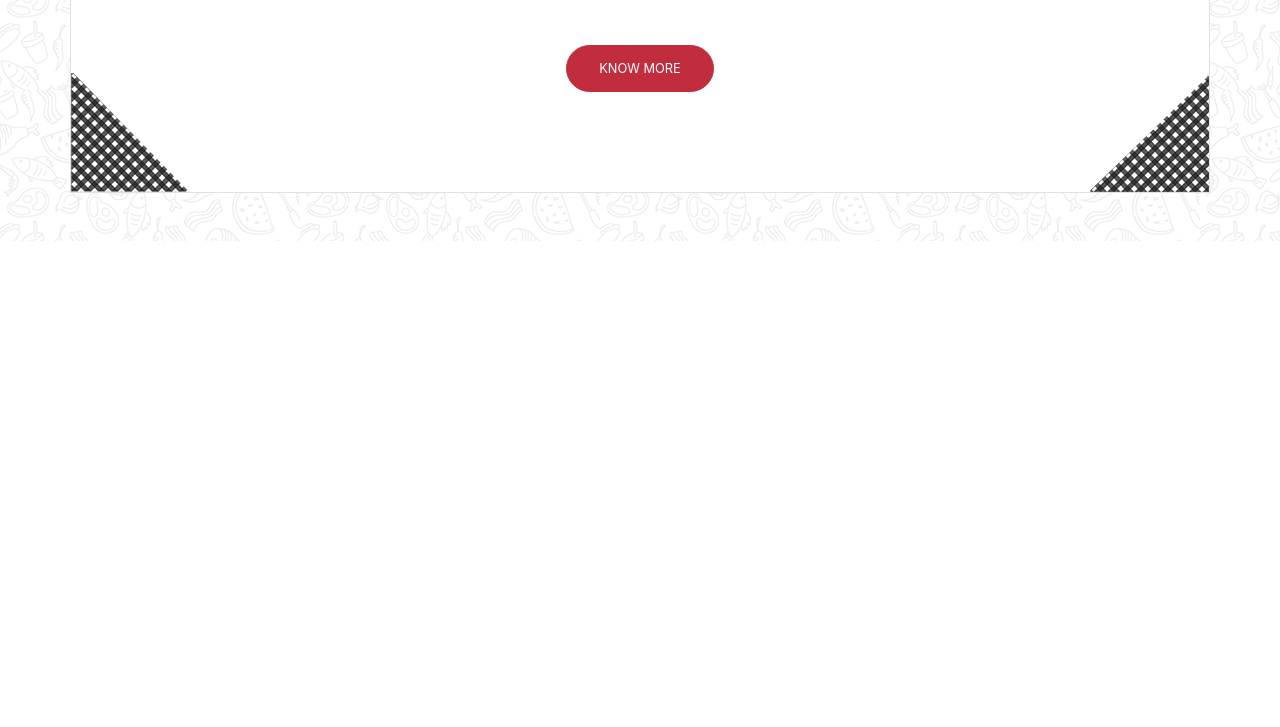
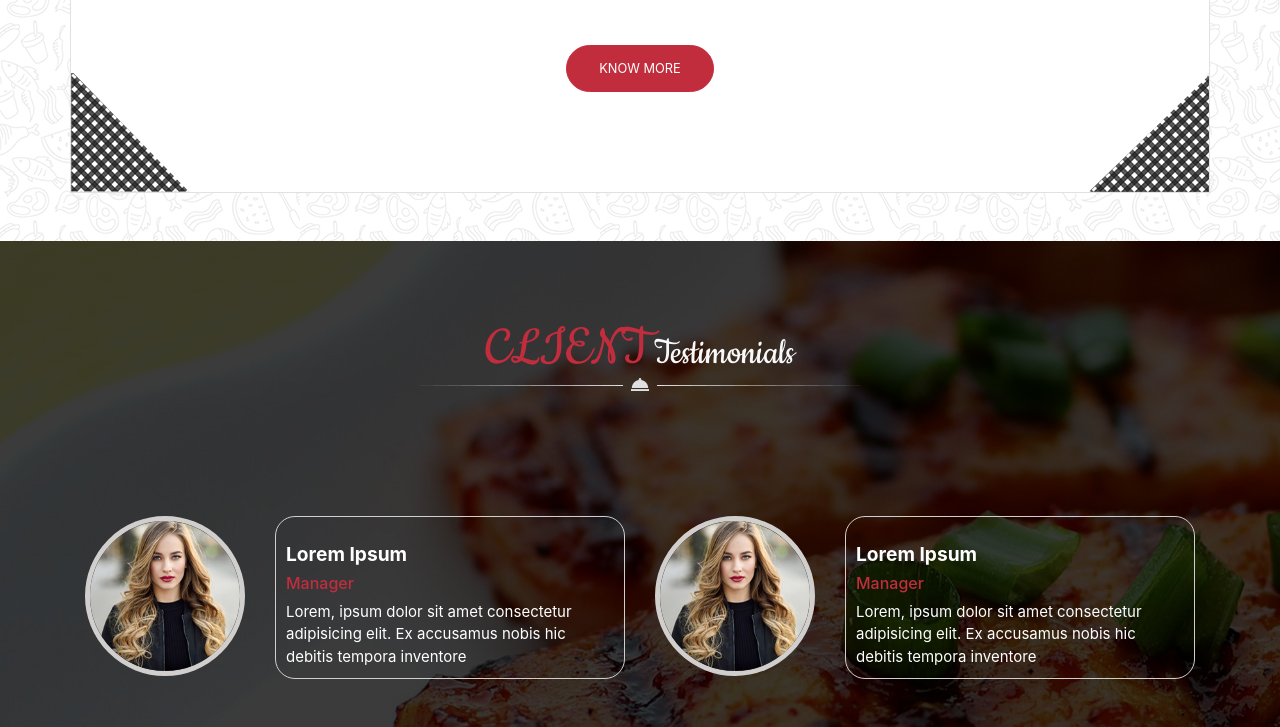
Before and after one commit to simonghx/revision-html-css-sass, a website: page html/index.html in a window 1280 px wide. Shown: the part 4110-4837 px from the top of the page. Before the commit the page ends 4351 px from the top, so only its background shows below. Drawn offline with Linux system fonts and the light colour scheme.

Commit message:
Section Clients

```diff
--- a/html/index.html
+++ b/html/index.html
@@ -445,6 +445,52 @@
   </section>
   <!-- Fin de BOOKING / BLOG -->
 
+  <!-- Section TESTIMONIAL -->
+  <section id="testimonial">
+    <div class="container py-5">
+      <div class="title-testimonial text-center">
+        <h1 class="title-div text-light mt-4">
+          <span class="text-uppercase text-danger">Client</span> Testimonials</h1>
+        <img src="../public/images/decoration_line.png" class="decoration-title" alt="">
+      </div>
+      <div class="row">
+        <div class="col-6">
+          <div class="row">
+            <div class="col-4">
+              <img src="../public/images/testimonial1.jpg" alt="" class="img-fluid img-testimonial rounded-circle">
+            </div>
+            <div class="col-8">
+              <div class="text-testimonial border border-secondary">
+                <h4 class="mt-3 font-weight-bold">Lorem Ipsum</h4>
+                <h6>Manager</h6>
+                <p class="mb-0">Lorem, ipsum dolor sit amet consectetur adipisicing elit. Ex accusamus nobis hic debitis tempora inventore
+
+                </p>
+              </div>
+            </div>
+          </div>
+        </div>
+        <div class="col-6">
+          <div class="row">
+            <div class="col-4">
+              <img src="../public/images/testimonial1.jpg" alt="" class="img-fluid img-testimonial rounded-circle">
+            </div>
+            <div class="col-8">
+              <div class="text-testimonial border border-secondary">
+                <h4 class="mt-3 font-weight-bold">Lorem Ipsum</h4>
+                <h6>Manager</h6>
+                <p class="mb-0">Lorem, ipsum dolor sit amet consectetur adipisicing elit. Ex accusamus nobis hic debitis tempora inventore
+
+                </p>
+              </div>
+            </div>
+          </div>
+        </div>
+      </div>
+    </div>
+  </section>
+  <!-- Fin de TESTIMONIAL -->
+
   <!-- SCRIPTS -->
   <script src="../public/js/app.js "></script>
 </body>
--- a/src/sass/_clients.sass
+++ b/src/sass/_clients.sass
@@ -0,0 +1,24 @@
+// CLIENTS
+
+#testimonial
+  background-image: url("../../public/images/testimonials_background.jpg")
+
+.title-testimonial
+  margin-bottom: 100px
+
+
+.img-testimonial
+  border: 5px solid $secondary
+
+.text-testimonial
+  border-radius: 20px
+  padding: 10px
+
+
+  h6
+    font-size: 16px
+    color: $danger
+
+  h4,
+  p
+    color: white
```
Also changed, not shown: public/css/style.css, 1 other file.
